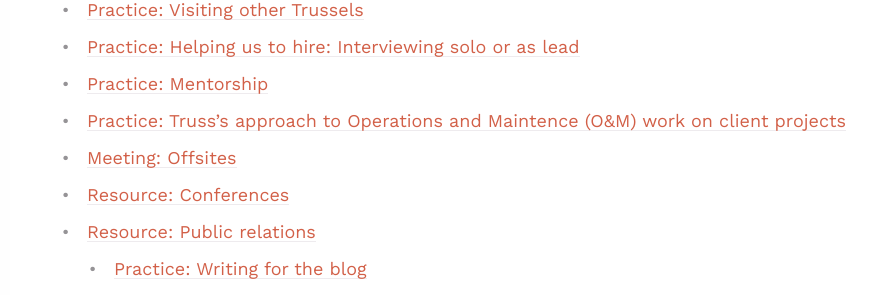
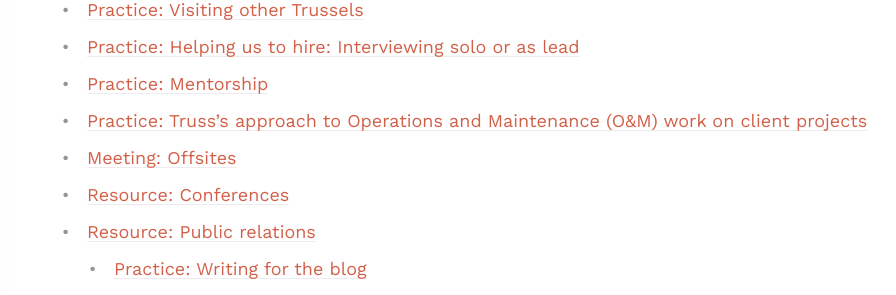
Before and after one commit to trussworks/trussels-guide, a Jekyll site: the page built from docs/trussels.md, in a window 1280 px wide. Shown: the part 3843-4138 px from the top of the page, without its empty margins (384-1280 px from the left). Built offline with Jekyll 4.4.1, drawn with Linux system fonts in a browser that asks for light colours; emoji names are drawn with the system emoji font.

Commit message:
Update trussels.md
fixing typo

```diff
--- a/docs/trussels.md
+++ b/docs/trussels.md
@@ -625,7 +625,7 @@ Remember in weeks one and two when we talked about helping us to hire? Review th
 ## Practice: Mentorship
 We encourage informal mentorship (and co-mentorship) at Truss. You can read :lock:[all about our approach](https://docs.google.com/document/d/1sS0ps5xVp6ClrVavKiPAfJqEKV5sq7B8I4OfIjvZsls/edit).
 
-## Practice: Truss's approach to Operations and Maintence (O&M) work on client projects
+## Practice: Truss's approach to Operations and Maintenance (O&M) work on client projects
 Truss specializes in solving complex, "intractable" problems that others have failed to solve.
 While we wouldn't typically pursue opportunities to maintain systems built by others, we do support our own products in production.
 
```
